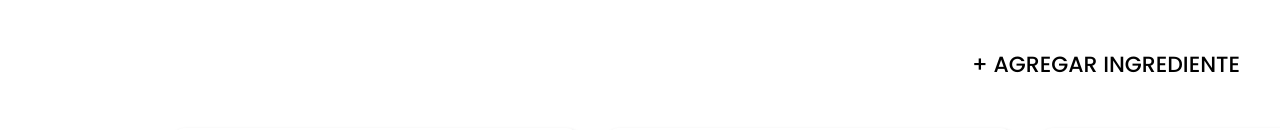
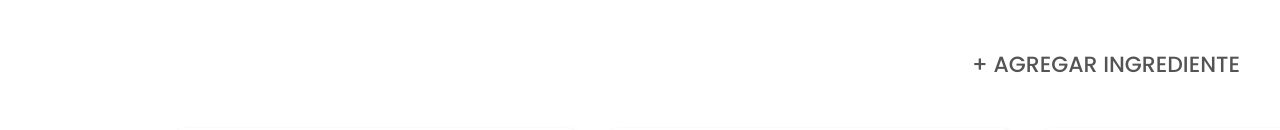
Before and after one commit to joao-victor-f/receitas-projeto-de-ensino, a React (Vite) app: page /ingredientes in a window 1280 px wide. In both pictures the pointer is over the element "+ AGREGAR INGREDIENTE". Shown: the part 1050-1180 px from the top of the page. Built offline with nearby package versions, Linux system fonts and the light colour scheme.

Commit message:
Estilização do botão agregar ingrediente

```diff
--- a/src/paginas/ingredientes/ingredientes.module.css
+++ b/src/paginas/ingredientes/ingredientes.module.css
@@ -56,6 +56,11 @@ body {
     margin: 50px 33px 30px 0;
 }
 
+#inserirIngrediente:hover {
+    color: rgba(0, 0, 0, 0.671);
+    cursor: pointer;
+}
+
 .receita {
     display: inline-block;
     width: 403px;
```
